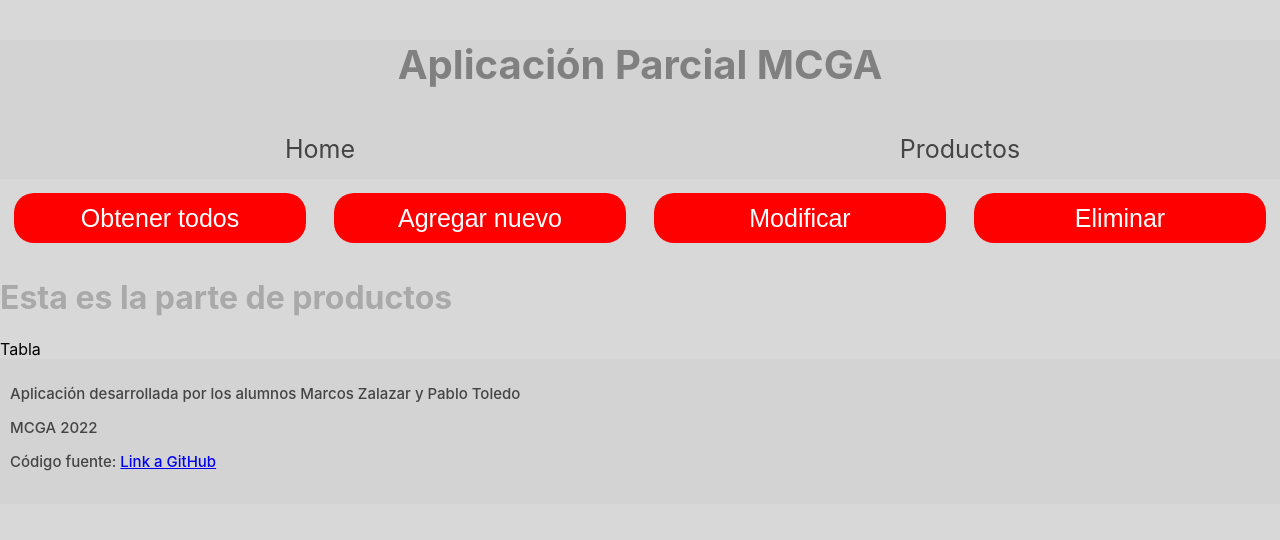
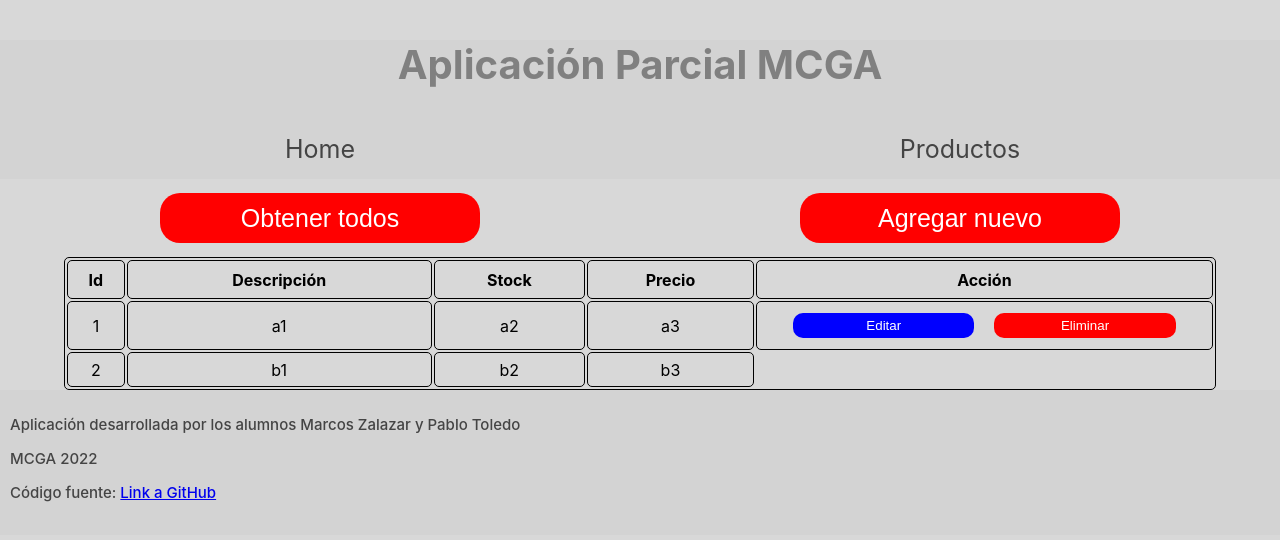
Before and after one commit to mzalazar1/MCGA-2022-PARCIAL-02, a React (Create React App) app: page /productos in a window 1280 px wide. Shown: the top 540 px of the page. Built offline with nearby package versions, Linux system fonts and the light colour scheme.

Commit message:
MCGA-P13: inicio tabla productos

```diff
--- a/src/Components/Body/Body.jsx
+++ b/src/Components/Body/Body.jsx
@@ -4,7 +4,7 @@ import styles from './Body.module.css';
 const BodySection = () => {
     return (
         <div className={styles.cuerpo}>
-            <h1 className={styles.h1}>Bienvenido a *Nombre aplicación*</h1>
+            <h1 className={styles.h1}>Bienvenido a Aplicación Parcial MCGA</h1>
             <h2 className={styles.h2}>Esta aplicación fue desarrollada por Marcos Zalazar y Pablo Toledo para rendir el segundo parcial de la materia MCGA en 2022</h2>
             <p className={styles.texto}>Lorem ipsum dolor sit amet consectetur, adipisicing elit. Cum nobis ullam laudantium tempora unde magni qui accusantium similique obcaecati ea nemo, nam, ducimus alias eveniet quidem sint rem ex sunt.</p>
             <p className={styles.texto}>Lorem ipsum dolor sit, amet consectetur adipisicing elit. Enim officiis ducimus eaque in dolores quam. Quos quis labore quia. Mollitia deleniti fugit quo quae necessitatibus quam animi odit maxime soluta.</p>
--- a/src/Components/SharedComponents/Boton.css
+++ b/src/Components/SharedComponents/Boton.css
@@ -11,3 +11,18 @@
     border-radius: 20px;
     margin: 14PX;
 }
+.editProd,
+.elimProd {
+    background-color: blue;
+    width: 40%;
+    font-weight: 500;
+    padding: 5px;
+    text-align: center;
+    color: white;
+    border: none;
+    border-radius: 10px;
+    margin: 10PX;
+}
+.elimProd {
+    background-color: red;
+}
--- a/src/Components/Table/Table.module.css
+++ b/src/Components/Table/Table.module.css
@@ -0,0 +1,18 @@
+Table {
+    border: 1px solid;
+    border-radius: 5px;
+    margin: 0 auto;
+    width: 90%;
+    text-align: center;
+}
+tr,
+th {
+    height: 35px;
+    border: 1px solid
+}
+th,
+td {
+    border: 1px solid;
+    border-radius: 5px;
+    margin: 0;
+}
--- a/src/Components/Table/table.jsx
+++ b/src/Components/Table/table.jsx
@@ -1,29 +1,41 @@
 import React from "react";
 import styles from './Table.module.css';
+import Boton from "../SharedComponents/Boton";
 
 function Table() {
     return (
         <>
-            <table>
+            <table className={styles.Table}>
                 <thead>
                     <tr>
                         <th>Id</th>
                         <th>Descripción</th>
                         <th>Stock</th>
                         <th>Precio</th>
+                        <th>Acción</th>
                     </tr>
                 </thead>
                 <tbody>
-                    {data.productos.forEach(element => {
-                        <tr>
-                            <td>{element.id}</td>
-                            <td>{element.desc}</td>
-                            <td>{element.stock}</td>
-                            <td>{element.precio}</td>
-                        </tr>
-                    })
-                    }
-
+                    <tr>
+                        <td>1</td>
+                        <td>a1</td>
+                        <td>a2</td>
+                        <td>a3</td>
+                        <td>
+                            <Boton
+                                tipo='editProd'
+                                texto='Editar' />
+                            <Boton
+                                tipo='elimProd'
+                                texto='Eliminar' />
+                        </td>
+                    </tr>
+                    <tr>
+                        <td>2</td>
+                        <td>b1</td>
+                        <td>b2</td>
+                        <td>b3</td>
+                    </tr>
                 </tbody>
             </table>
         </>
--- a/src/Screens/Productos/index.js
+++ b/src/Screens/Productos/index.js
@@ -1,10 +1,9 @@
 import React from "react";
 import HeaderSection from '../../Components/Header/Header';
-
 import FooterSection from '../../Components/Footer/Footer';
 import Boton from "../../Components/SharedComponents/Boton";
-import Form from "../../Components/Form/Form";
 import styles from './Index.module.css'
+import Tabla from '../../Components/Table/table'
 let linkProd = 'http://localhost:4000/exam_01_mcga/products/all';
 let productos = '';
 
@@ -14,30 +13,6 @@ const obtProductos = () => {
             //return respuesta.json()
             productos = respuesta.json();
         })
-}
-// const Table = () => {
-//      return(
-//         <div>
-// <Table />
-//         </div>
-//      )
-// }
-const Recursos = () => {
-    return (
-        <div>
-            <HeaderSection />
-            <Boton
-                tipo='prodABM'
-                texto='Obtener todos' />
-            <h1>Esta es la parte de productos</h1>
-            < Form
-                id='001'
-                descripcion='coca cola'
-                stock='20'
-                precio='300'
-            />
-        </div>
-    )
 }
 
 const Productos = () => {
@@ -51,17 +26,9 @@ const Productos = () => {
                 <Boton
                 tipo='prodABM'
                 texto='Agregar nuevo' />
-                <Boton
-                tipo='prodABM'
-                texto='Modificar' />
-                <Boton
-                tipo='prodABM'
-                texto='Eliminar' />
             </div>
 
-            <h1>Esta es la parte de productos</h1>
-
-            Tabla
+            <Tabla />
 
             <FooterSection />
         </div>
```
